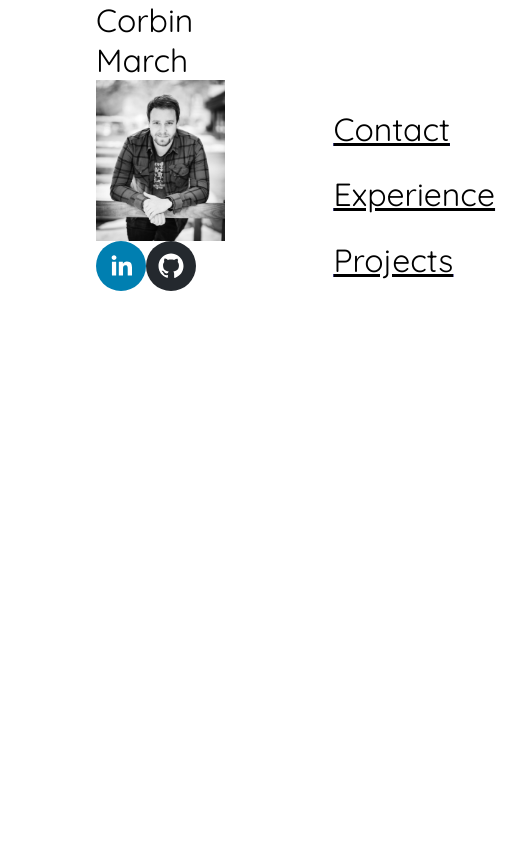
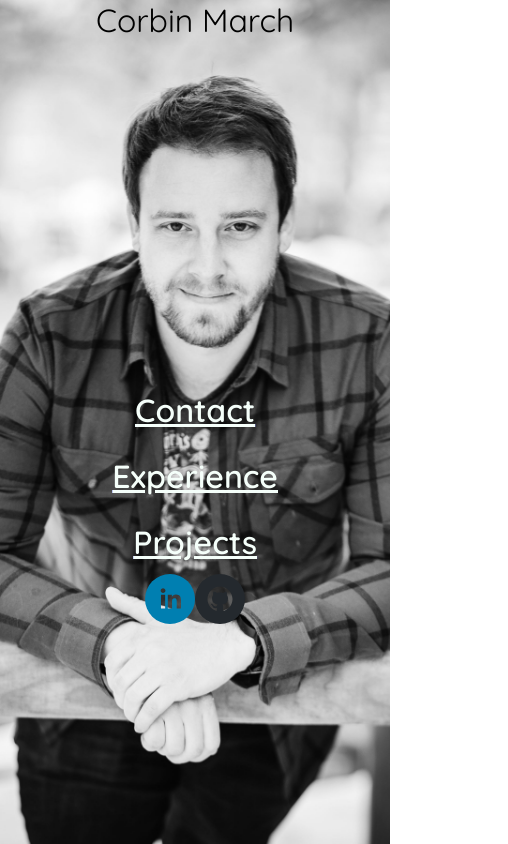
Before and after one commit to MarchCorbin/corbinsite, a React (Create React App) app: page / in a window 390 px wide. Shown: the whole page, 508 px wide, since content can reach past the window. Built offline with nearby package versions, Linux system fonts and the light colour scheme.

Commit message:
Mobile layout for homepage and header complete

```diff
--- a/src/components/contact/Contact.css
+++ b/src/components/contact/Contact.css
@@ -26,3 +26,7 @@ h2 {
   text-align: center;
   margin-top: 20vh;
 }
+
+@media only screen and (max-width: 600px) {
+
+}
--- a/src/components/contact/Contact.js
+++ b/src/components/contact/Contact.js
@@ -1,6 +1,7 @@
 import React from 'react'
 import './Contact.css'
 import Header from '../header/Header'
+
 
 const Contact = () => {
   return (
@@ -8,7 +9,7 @@ const Contact = () => {
     <Header location={'contact'} />
     <div className="contactinfo fade-in">
       <h1 className='page-title'>Contact</h1>
-      <a className="contact-option" href="mail.google.com" target="_blank">
+      <a className="contact-option" href="http://mail.google.com/mail/" target="_blank">
         <h2>Email: MarchCorbin@gmail.com</h2>
       </a>
       <a className="contact-option" href="https://www.linkedin.com/in/marchcorbin/" target="_blank">
--- a/src/components/header/Header.css
+++ b/src/components/header/Header.css
@@ -18,3 +18,16 @@
   text-decoration: underline;
   pointer-events: none;
 }
+
+.project-description {
+  margin-bottom: 1.5em;
+  width: 45vw;
+}
+
+@media only screen and (max-width: 600px) {
+
+  .main {
+    display: none;
+  }
+
+}
--- a/src/components/header/Header.js
+++ b/src/components/header/Header.js
@@ -27,7 +27,7 @@ const Header = ({location}) => {
   return (
     <>
     <nav className='header'>
-      <Link style={{textDecoration: 'none', color: 'black'}} to='/'><h1 className='header-options'>Corbin March</h1></Link>
+      <Link style={{textDecoration: 'none', color: 'black'}} to='/'><h1 className='header-options main'>Corbin March</h1></Link>
       <Link style={{textDecoration: 'none', color: 'black'}} to='/projects'><h1 className='header-options projects'>Projects</h1></Link>
       <Link style={{textDecoration: 'none', color: 'black'}} to='/experience'><h1 className='header-options experience'>Experience</h1></Link>
       <Link style={{textDecoration: 'none', color: 'black'}} to='/contact'><h1 className='header-options contact'>Contact</h1></Link>
--- a/src/components/homepage/App.css
+++ b/src/components/homepage/App.css
@@ -8,6 +8,10 @@
 
 .homepage {
   display: flex;
+}
+
+.mobile-layout {
+  display:none
 }
 
 .home-image {
@@ -41,3 +45,46 @@ text-decoration-color: gold;
 font-size:2.2em;
 transition:0.3s;
 }
+
+@media only screen and (max-width: 600px) {
+
+
+.homepage {
+  background-image:url('/src/Assets/Corbinbwmain.jpg');
+  background-size: cover;
+  background-repeat: no-repeat;
+  background-position: center;
+}
+
+.home-image {
+  display:none;
+}
+
+.social-icons {
+  display:none;
+}
+
+.home-options {
+margin: 0.4em;
+text-decoration: underline;
+transition: 0.3s;
+color: mintcream;
+font-weight: 600;
+}
+
+.mobile-layout {
+ display: flex;
+ flex-flow: column;
+ margin-top: 40vh;
+ align-items:center;
+}
+
+.right-homepage {
+  display:none;
+}
+
+.socials-container {
+  justify-content: center;
+}
+
+}
--- a/src/components/homepage/HomePage.js
+++ b/src/components/homepage/HomePage.js
@@ -10,14 +10,21 @@ const HomePage = () => {
     <div className="homepage fade-in">
       <div className="left-homepage">
         <h1 className="main-title">Corbin March</h1>
+          <div className="mobile-layout">
+            <Link to="/contact">
+            <h1 className="home-options">Contact</h1>
+            </Link>
+            <Link to="/experience"><h1 className="home-options">Experience</h1></Link>
+            <Link to='/projects'><h1 className="home-options">Projects</h1></Link>
+          </div>
         <img
           className="home-image"
           src="/assets/Corbinbwmain.jpg"
           alt="main-shot"
         />
-        <div style={{display:'flex'}}>
-        <SocialIcon url="https://www.linkedin.com/in/marchcorbin/" />
-        <SocialIcon url="https://github.com/MarchCorbin" />
+        <div className='socials-container' style={{display:'flex'}}>
+        <SocialIcon className='social-icons' url="https://www.linkedin.com/in/marchcorbin/" />
+        <SocialIcon className='social-icons' url="https://github.com/MarchCorbin" />
         </div>
       </div>
       <div className="right-homepage">
--- a/src/components/projects/Projects.js
+++ b/src/components/projects/Projects.js
@@ -10,6 +10,9 @@ const Projects = () => {
       <h1 className="page-title">Projects</h1>
       <div className="single-project">
         <h1 className="project-title">Career Day</h1>
+        <p className='project-description'>
+          Career Day is an interactive childrens career finding app. Built with React Hooks using a custom made API, The application is full of art and color with a smooth mobile first interface that is easy to understand and fun to interact with. Each career comes with its own custom artwork, descriptions and embedded videos.
+        </p>
         <section className="project-options">
         <a className="option-link" href="http://career-day-fe.herokuapp.com" target="_blank">Deployment</a>
         <a className="option-link" href='https://github.com/Career-Day/career-day-fe' target="_blank">Repository</a>
@@ -18,6 +21,9 @@ const Projects = () => {
       </div>
       <div className='single-project'>
       <h1 className='project-title'>Who's That Pokemon?</h1>
+      <p className='project-description'>
+        Who 's That Pokemon is a game and pokedex built using the Pokemon API. Themed to look like an old school gameboy game, the application has a layout compatible with both phones and desktops. Built over the course of one week using React Hooks the game shows off a fluid and fast style, designed with a robust testing library using Jest.
+      </p>
       <section className="project-options">
         <a className="option-link" href="https://whosthatpokemongame.netlify.app" target="_blank">Deployment</a>
         <a className="option-link" href='https://github.com/MarchCorbin/whos-that-pokemon' target="_blank">Repository</a>
@@ -26,6 +32,7 @@ const Projects = () => {
       </div>
       <div className='single-project'>
         <h1 className="project-title">SpellBook</h1>
+        <p className='project-description'>Harry Potters' Spellbook is an application built using Vue.js over the course of one week. Using the Harry Potter API combined with customized art designed for the app, a user can craft a custom spell to then add to the abundant existing lore potions and magic cantations. After adding their own spell they can then organize and filter through the various spells using the various spell types in the Harry Potter universe.</p>
         <section className="project-options">
           <a target="_blank" href='https://hpspellbook.netlify.app' className='option-link'>Deployment</a>
           <a target="_blank" href='https://github.com/MarchCorbin/spellbook' className='option-link'>Repository</a>
@@ -34,6 +41,7 @@ const Projects = () => {
       </div>
       <div className='single-project'>
         <h1 className="project-title">Rancid Tomatillos</h1>
+        <p className='project-description'>Rancid Tomatillos is a movie presentation application built over the course of two weeks with React.js. Using an external movie API with preexisting users, the app allows a user to sign in to their personal account, create a list of favorite films to return to later and leave comments for individual movies.</p>
         <section className="project-options">
           <a target="_blank" href='https://rancidtomatillos.netlify.app' className="option-link">Deployment</a>
           <a target="_blank" href='https://github.com/MarchCorbin/RancidTomatillios' className="option-link">Repository</a>
```
Also changed, not shown: src/Assets/Corbinbwmain.jpg (added), 1 other file (tests, documents, lock files or other folders).
